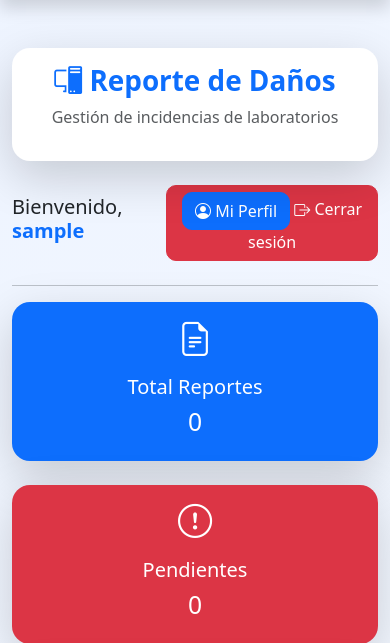
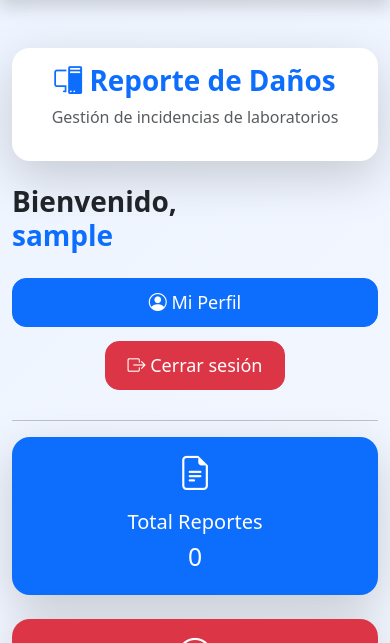
Before and after one commit to hferruzolal-lab/informes-labotorio, a Django app: page /reporte/ in a window 390 px wide. Shown: the part 56-699 px from the top of the page. Run offline with Django 5.2, Linux system fonts and the light colour scheme; the visitor is signed in with stand-in values (Sample User, id 1); data that the repository does not hold is empty.

Commit message:
Separar botones de perfil y cerrar sesion

```diff
--- a/reporte/templates/inicio.html
+++ b/reporte/templates/inicio.html
@@ -53,6 +53,63 @@
             text-align:center;
             border-radius:20px 20px 0 0;
         }
+        .usuario-barra {
+    display: flex;
+    justify-content: space-between;
+    align-items: center;
+    gap: 25px;
+    flex-wrap: wrap;
+    margin-bottom: 30px;
+}
+
+.usuario-texto h5 {
+    font-size: 28px;
+    font-weight: bold;
+    margin: 0;
+}
+
+.usuario-texto span {
+    color: #0d6efd;
+}
+
+.usuario-botones {
+    display: flex;
+    align-items: center;
+    gap: 15px;
+    flex-wrap: wrap;
+}
+
+.form-salir {
+    margin: 0;
+}
+
+.btn-perfil,
+.btn-salir {
+    border-radius: 14px;
+    padding: 10px 22px;
+    font-size: 18px;
+    white-space: nowrap;
+}
+
+/* Móvil */
+@media (max-width: 768px) {
+    .usuario-barra {
+        flex-direction: column;
+        align-items: flex-start;
+    }
+
+    .usuario-botones {
+        width: 100%;
+        justify-content: center;
+        gap: 14px;
+    }
+
+    .btn-perfil,
+    .btn-salir {
+        width: 100%;
+        text-align: center;
+    }
+}
     </style>
 </head>
 
@@ -152,31 +209,34 @@
         </div>
     </div>
 
-    <div class="d-flex justify-content-between align-items-center mb-4">
+   <div class="usuario-barra">
+
+    <div class="usuario-texto">
         <h5>
-            Bienvenido,
-            <strong class="text-primary">
-                {{ user.username }}
-            </strong>
+            Bienvenido,<br>
+            <span>{{ request.user.username }}</span>
         </h5>
+    </div>
 
-        <form action="{% url 'logout' %}" method="POST">
+    <div class="usuario-botones">
+
+        <a href="{% url 'perfil' %}" class="btn btn-primary btn-perfil">
+            <i class="bi bi-person-circle"></i>
+            Mi Perfil
+        </a>
+
+        <form action="{% url 'logout' %}" method="POST" class="form-salir">
             {% csrf_token %}
-            <button class="btn btn-danger">
-                <a href="{% url 'perfil' %}" class="btn btn-primary">
 
-    <i class="bi bi-person-circle"></i>
-
-    Mi Perfil
-
-</a>
-
-<form action="{% url 'logout' %}" method="POST">
+            <button class="btn btn-danger btn-salir">
                 <i class="bi bi-box-arrow-right"></i>
                 Cerrar sesión
             </button>
         </form>
+
     </div>
+
+</div>
 
     <hr>
 
```
